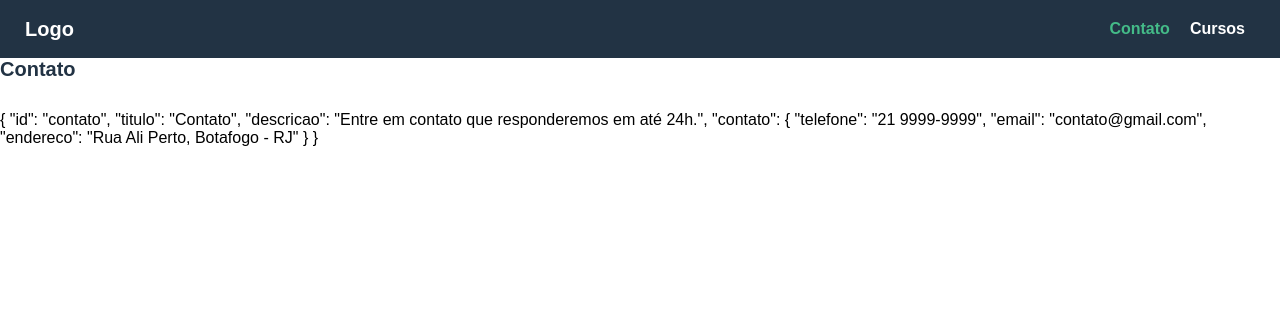
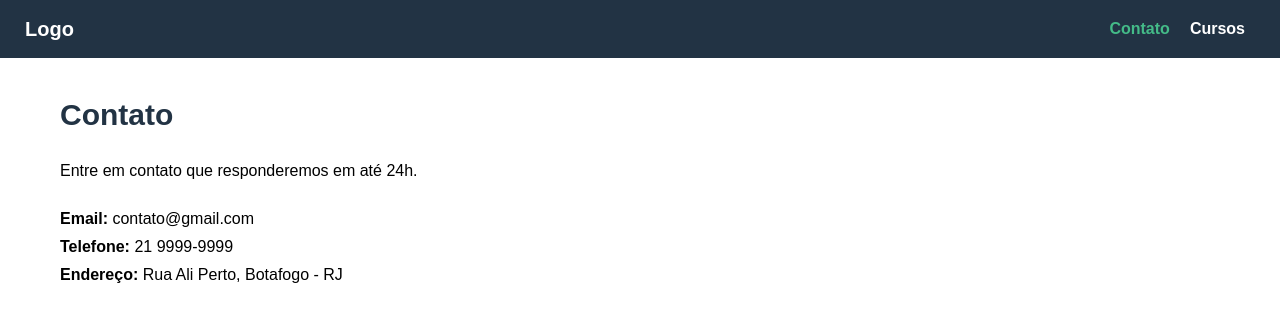
Before and after one commit to antonycms/techno-02, a Vue app: page /contato in a window 1280 px wide. Shown: the top 322 px of the page. Built offline with nearby package versions, Linux system fonts and the light colour scheme; data requests are answered from the project's data file.

Commit message:
feat: contato page as finished

```diff
--- a/src/views/Contato.vue
+++ b/src/views/Contato.vue
@@ -1,10 +1,21 @@
 <template>
   <div>
-    <div class="page-title">Contato</div>
-
     <Loading v-if="loading" />
 
-    <div v-else>{{ contato }}</div>
+    <transition>
+      <div class="container" v-if="!loading">
+        <div>
+          <h1 class="page-title">Contato</h1>
+
+          <div class="contato-content">
+            <p class="descricao">{{ contato.descricao }}</p>
+            <p><strong>Email:</strong> {{ contato.contato.email }}</p>
+            <p><strong>Telefone:</strong> {{ contato.contato.telefone }}</p>
+            <p><strong>Endereço:</strong> {{ contato.contato.endereco }}</p>
+          </div>
+        </div>
+      </div>
+    </transition>
   </div>
 </template>
 
@@ -29,9 +40,11 @@ export default {
 </script>
 
 <style scoped>
-.page-title {
-  font-size: 20px;
-  font-weight: bold;
-  color: #234;
+.contato-content .descricao {
+  margin-bottom: 30px;
+}
+
+.contato-content p {
+  margin-bottom: 10px;
 }
 </style>
```
